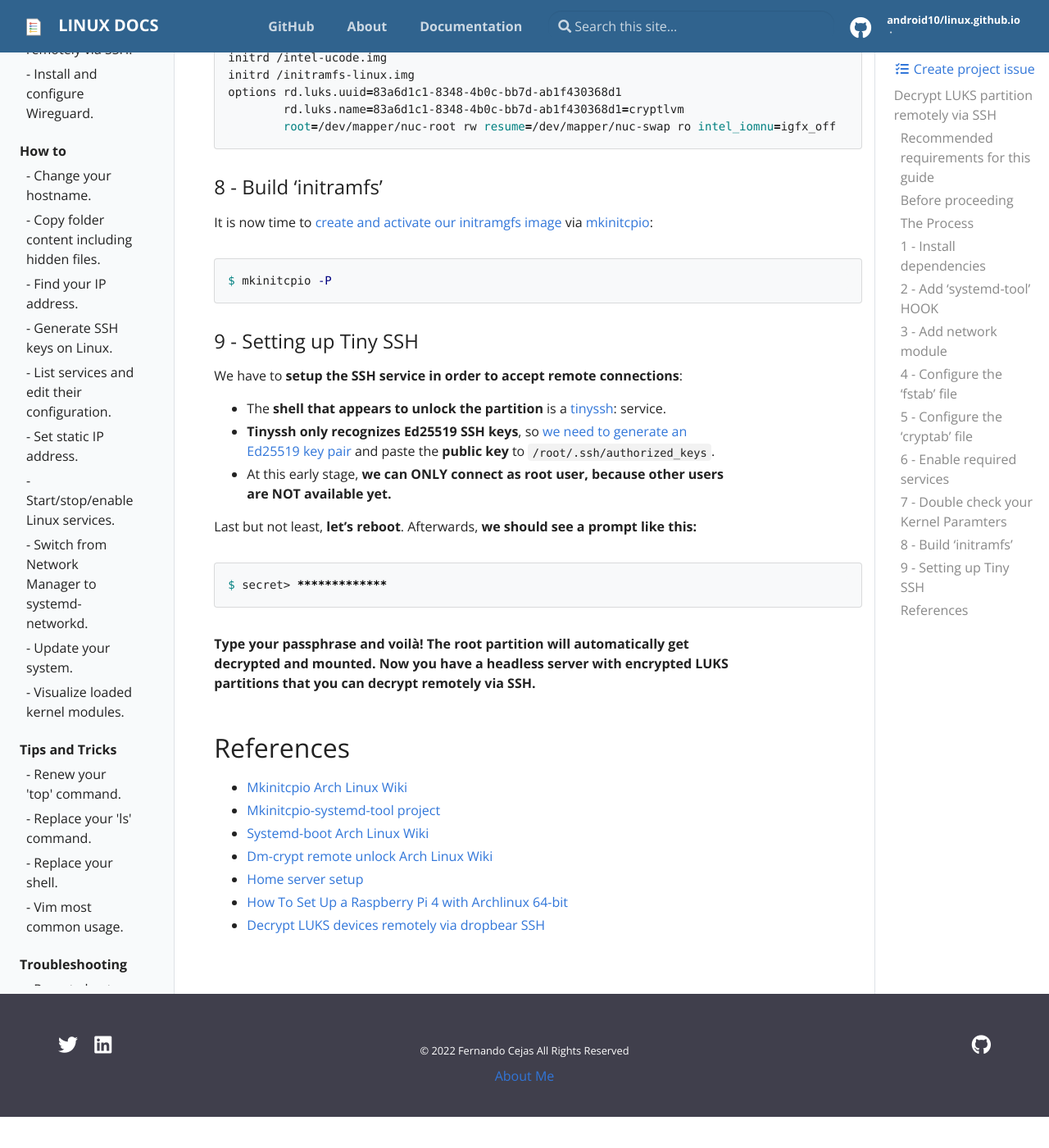
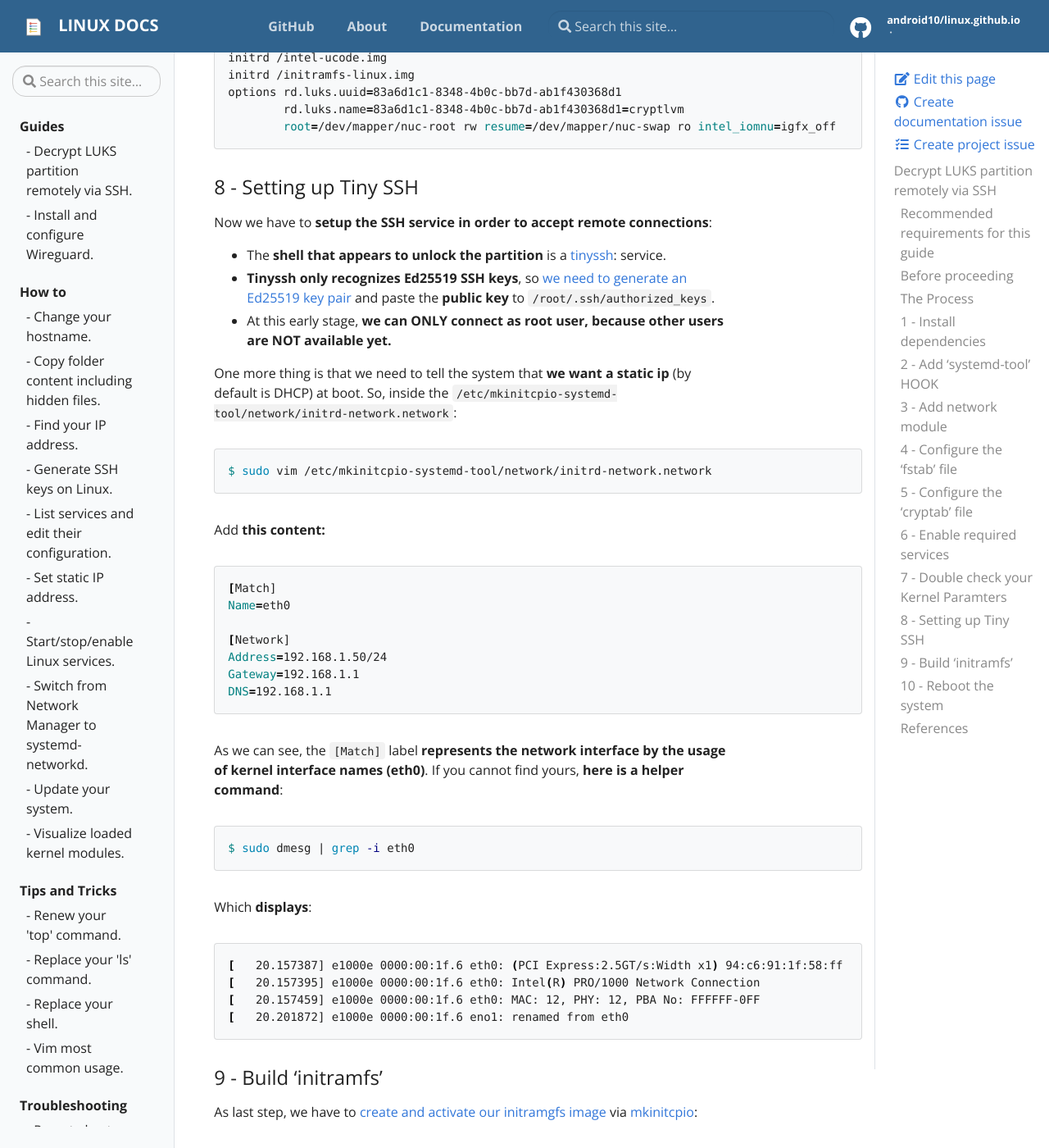
Before and after one commit to android10/linux.github.io, a Jekyll site: the page built from _docs/guides/decrypt-luks-partition-remotely-via-ssh.md, in a window 1280 px wide and 1400 px high, scrolled down 5239 px. Shown: the whole window at 82% size. Built offline with Jekyll 4.4.1, drawn with Linux system fonts in a browser that asks for light colours; before the commit the page ends 6601 px from its top, so only the background shows below that; some of the changed text lies outside the part shown.

Commit message:
ref: add missing step to LUKS remote decryption.

````diff
--- a/_docs/guides/decrypt-luks-partition-remotely-via-ssh.md
+++ b/_docs/guides/decrypt-luks-partition-remotely-via-ssh.md
@@ -172,10 +172,10 @@ home-server      /dev/sdb1                                   /root/keyfile
 Now it is time to **start and enabled the required services**:
 
 ```bash
-$ systemctl enable initrd-cryptsetup.path
-$ systemctl enable initrd-tinysshd
-$ systemctl enable initrd-debug-progs
-$ systemctl enable initrd-sysroot-mount
+$ sudo systemctl enable initrd-cryptsetup.path
+$ sudo systemctl enable initrd-tinysshd
+$ sudo systemctl enable initrd-debug-progs
+$ sudo systemctl enable initrd-sysroot-mount
 ```
 
 ### 7 - Double check your Kernel Paramters
@@ -192,21 +192,57 @@ options rd.luks.uuid=83a6d1c1-8348-4b0c-bb7d-ab1f430368d1
         root=/dev/mapper/nuc-root rw resume=/dev/mapper/nuc-swap ro intel_iomnu=igfx_off
 ```
 
-### 8 - Build 'initramfs'
+### 8 - Setting up Tiny SSH
 
-It is now time to [create and activate our initramgfs image](https://wiki.archlinux.org/title/Mkinitcpio#Manual_generation){:target="_blank"} via [mkinitcpio](https://wiki.archlinux.org/title/Mkinitcpio){:target="_blank"}:
+Now we have to **setup the SSH service in order to accept remote connections**:
+
+ - The **shell that appears to unlock the partition** is a [tinyssh](https://tinyssh.org/){:target="_blank"}: service.
+ - **Tinyssh only recognizes Ed25519 SSH keys**, so [we need to generate an Ed25519 key pair](generate-ssh-keys-on-linux){:target="_blank"} and paste the **public key** to `/root/.ssh/authorized_keys`.
+ - At this early stage, **we can ONLY connect as root user, because other users are NOT available yet.**
+
+One more thing is that we need to tell the system that **we want a static ip** (by default is DHCP) at boot. So, inside the `/etc/mkinitcpio-systemd-tool/network/initrd-network.network`:
+
+
+```bash
+$ sudo vim /etc/mkinitcpio-systemd-tool/network/initrd-network.network
+```
+
+Add **this content:**
+
+```bash
+[Match]
+Name=eth0
+
+[Network]
+Address=192.168.1.50/24
+Gateway=192.168.1.1
+DNS=192.168.1.1
+```
+
+As we can see, the `[Match]` label **represents the network interface by the usage of kernel interface names (eth0)**. If you cannot find yours, **here is a helper command**:
+
+```bash
+$ sudo dmesg | grep -i eth0
+```
+
+Which **displays**:
+
+```bash
+[   20.157387] e1000e 0000:00:1f.6 eth0: (PCI Express:2.5GT/s:Width x1) 94:c6:91:1f:58:ff
+[   20.157395] e1000e 0000:00:1f.6 eth0: Intel(R) PRO/1000 Network Connection
+[   20.157459] e1000e 0000:00:1f.6 eth0: MAC: 12, PHY: 12, PBA No: FFFFFF-0FF
+[   20.201872] e1000e 0000:00:1f.6 eno1: renamed from eth0
+```
+
+### 9 - Build 'initramfs'
+
+As last step, we have to [create and activate our initramgfs image](https://wiki.archlinux.org/title/Mkinitcpio#Manual_generation){:target="_blank"} via [mkinitcpio](https://wiki.archlinux.org/title/Mkinitcpio){:target="_blank"}:
 
 ```bash
 $ mkinitcpio -P
 ```
 
-### 9 - Setting up Tiny SSH
-
-We have to **setup the SSH service in order to accept remote connections**:
-
- - The **shell that appears to unlock the partition** is a [tinyssh](https://tinyssh.org/){:target="_blank"}: service.
- - **Tinyssh only recognizes Ed25519 SSH keys**, so [we need to generate an Ed25519 key pair](generate-ssh-keys-on-linux){:target="_blank"} and paste the **public key** to `/root/.ssh/authorized_keys`.
- - At this early stage, **we can ONLY connect as root user, because other users are NOT available yet.**
+### 10 - Reboot the system
 
 Last but not least, **let's reboot**. Afterwards, **we should see a prompt like this:**
 
````
Also changed, not shown: other parts of _docs/guides/decrypt-luks-partition-remotely-via-ssh.md (+1 -1 lines).
